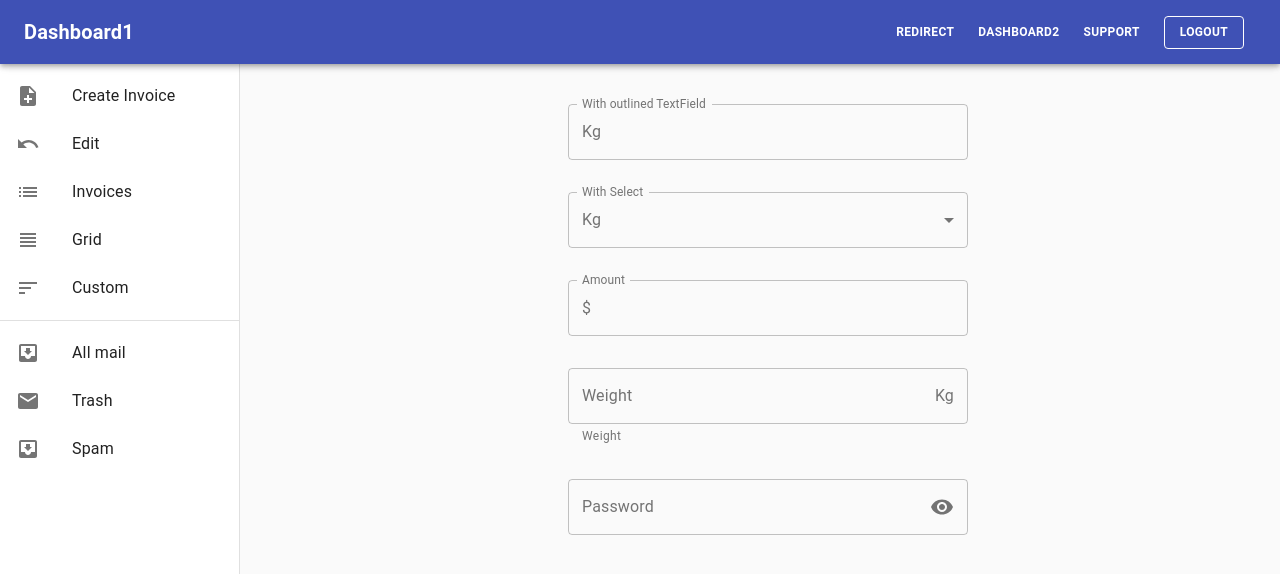
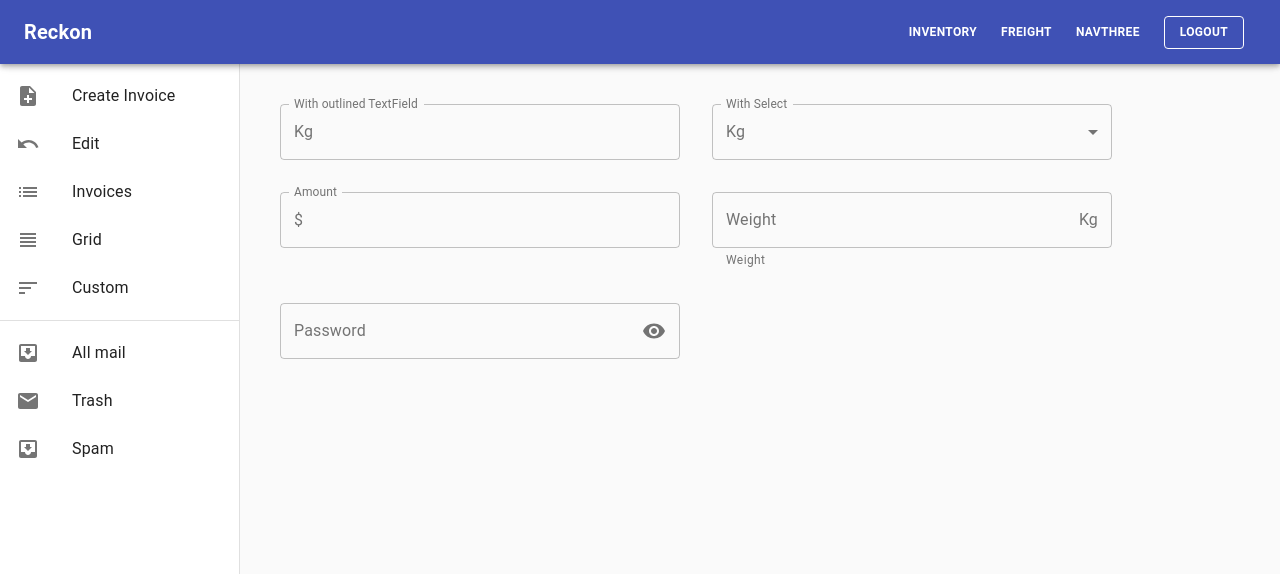
Before and after one commit to sa-webb/mern-dashboard, a React (Create React App) app: page /inventory/create in a window 1280 px wide. Shown: the top 574 px of the page. Built offline with nearby package versions, Linux system fonts and the light colour scheme.

Commit message:
decoupled for reuse

```diff
--- a/src/components/NavBar.jsx
+++ b/src/components/NavBar.jsx
@@ -16,10 +16,9 @@
 import SortIcon from '@material-ui/icons/Sort';
 import ViewHeadline from '@material-ui/icons/ViewHeadline';
 import AssessmentIcon from '@material-ui/icons/Assessment';
-import { BrowserRouter as Router, Route, Switch } from 'react-router-dom';
 import Link from '@material-ui/core/Link';
+import { BrowserRouter as Router, Route } from 'react-router-dom';
 import { ListItemLink } from './ListItem';
-
 import SimpleTable from '../data/SimpleTable';
 import NestedGrid from '../data/NestedGrid';
 import CustomizedTables from '../data/CustomizedTables';
@@ -85,10 +84,6 @@
   }
 ]
 
-
-
-// const Link = React.forwardRef((props, ref) => <RouterLink {...props} ref={ref} />);
-
 export function NavBar() {
   const classes = useStyles();
 
@@ -107,24 +102,24 @@
                 noWrap
                 className={classes.toolbarTitle}
               >
-                Dashboard1
+                Reckon
               </Link>
               <nav>
                 <Link
                   variant="button"
                   color="inherit"
-                  href="/pricing"
+                  href="/inventory"
                   className={classes.link}
                 >
-                  Redirect
+                  Inventory
                 </Link>
                 <Link
                   variant="button"
                   color="inherit"
-                  href="/dashboard2"
+                  href="/freight"
                   className={classes.link}
                 >
-                  Dashboard2
+                  Freight
                 </Link>
                 <Link
                   variant="button"
@@ -132,7 +127,7 @@
                   href="#"
                   className={classes.link}
                 >
-                  Support
+                  NavThree
                 </Link>
               </nav>
               <Button href="/login" color="inherit" variant="outlined" className={classes.link}>
@@ -141,7 +136,7 @@
             </Toolbar>
           </AppBar>
 
-          <Drawer
+          {/* <Drawer
             className={classes.drawer}
             variant="permanent"
             classes={{
@@ -204,7 +199,7 @@
                 component={route.main}
               />
             ))}
-          </main>
+          </main> */}
           {/* <main className={classes.content}>
         <div className={classes.toolbar} />
         <Typography paragraph>
@@ -232,18 +227,10 @@
         </Typography>
       </main> */}
         </div>
-        <Switch>
-          {/* <Route exact path="/home" component={Home} /> */}
-          <Route exact path="/inbox" component={Inbox} />
-        </Switch>
       </Router>
     </React.Fragment>
   );
 }
-
-const Inbox = () =>
-    <h1>INBOX</h1>
-
 
 function Home() {
   return (
```
